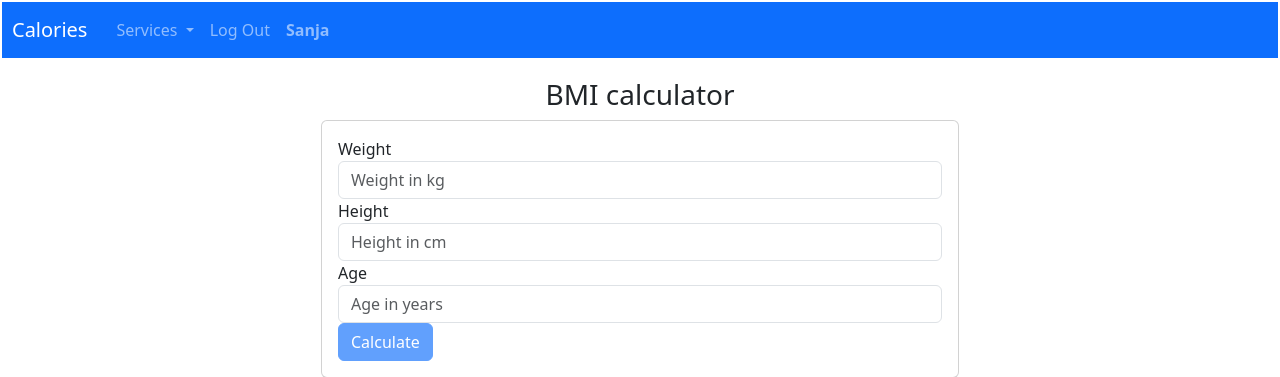
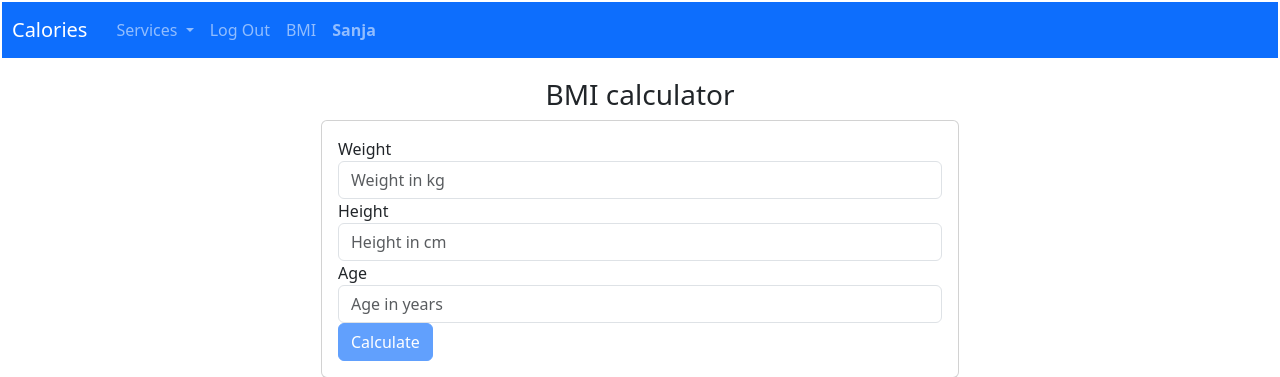
Before and after one commit to sasudo2/calories, a Django app: page /bmi in a window 1280 px wide. Shown: the top 377 px of the page. Run offline with Django 3.2, Linux system fonts and the light colour scheme; a user stored in the database is signed in.

Commit message:
adding BMI

```diff
--- a/finalproject/calories/templates/calories/layout.html
+++ b/finalproject/calories/templates/calories/layout.html
@@ -41,6 +41,9 @@
                   <a class="nav-link" href="{% url 'register' %}">Register</a>
               </li>
           {% endif %}
+              <li class="nav-item">
+                <a class="nav-link" href="{% url 'bmi' %}">BMI</a>
+              </li>
           {% if user.is_authenticated %}
               <li class="nav-item ml-auto">
                   <a class="nav-link" href="#"><strong>{{ user.username }}</strong></a>
```
